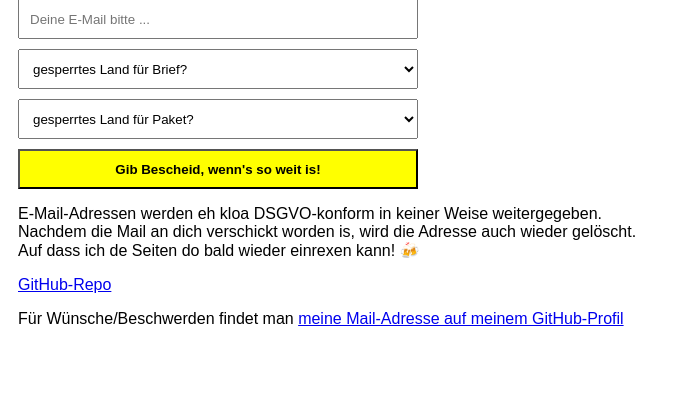
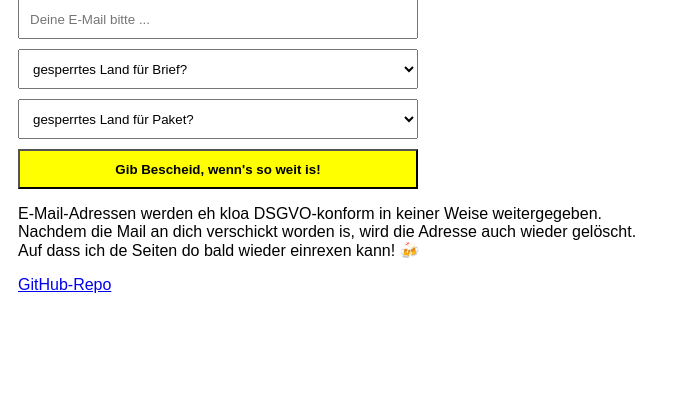
Before and after one commit to dag0310/corona-post, a PHP site: page / in a window 1280 px wide. Shown: the part 223-634 px from the top of the page, without its empty margins (0-677 px from the left). Run offline with PHP 8.4, Linux system fonts and the light colour scheme; some libraries are stand-ins or nearby versions.

Commit message:
Remove contact info again

```diff
--- a/app/index.php
+++ b/app/index.php
@@ -117,6 +117,5 @@ if ($_SERVER['REQUEST_METHOD'] === 'POST') {
     Auf dass ich de Seiten do bald wieder einrexen kann! 🍻
   </p>
   <p><a href="https://github.com/dag0310/corona-post" target="_blank">GitHub-Repo</a></p>
-  <p>Für Wünsche/Beschwerden findet man <a href="https://github.com/dag0310/" target="_blank">meine Mail-Adresse auf meinem GitHub-Profil</a></p>
 </body>
 </html>
```
